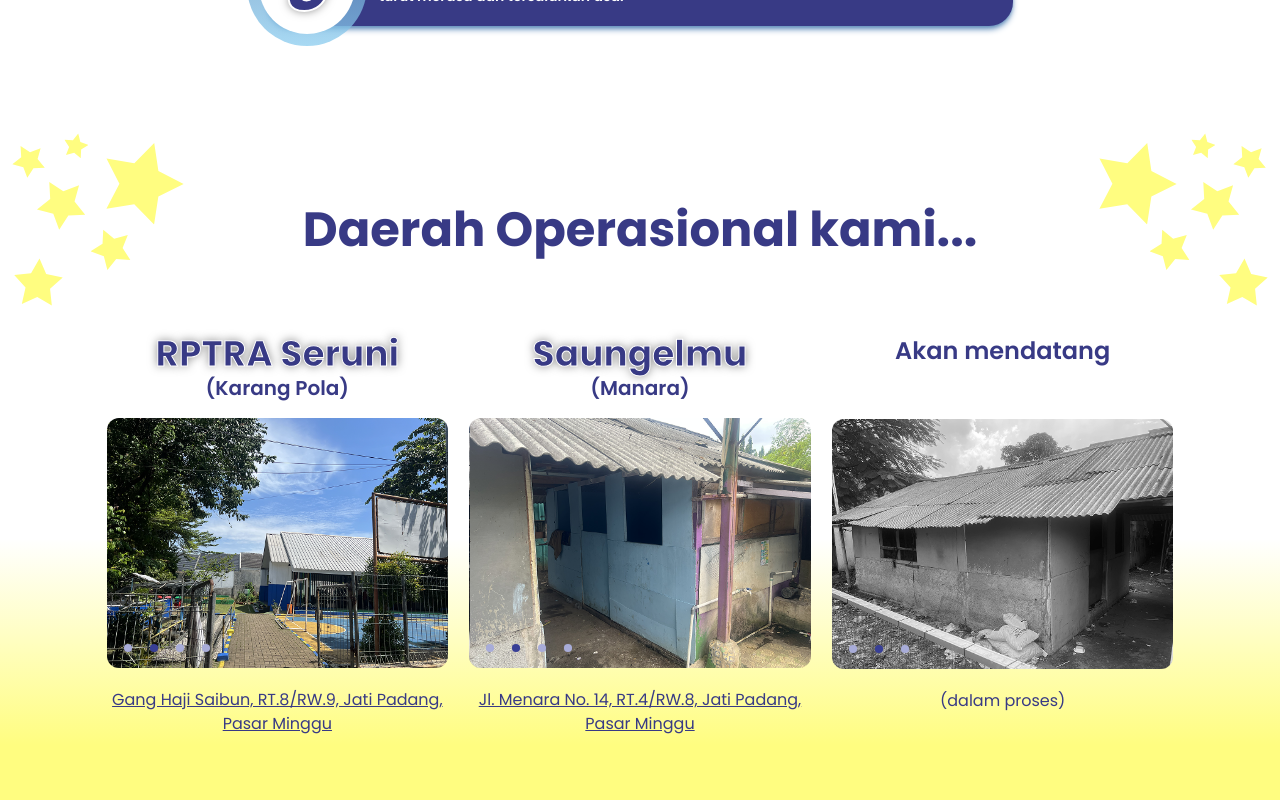
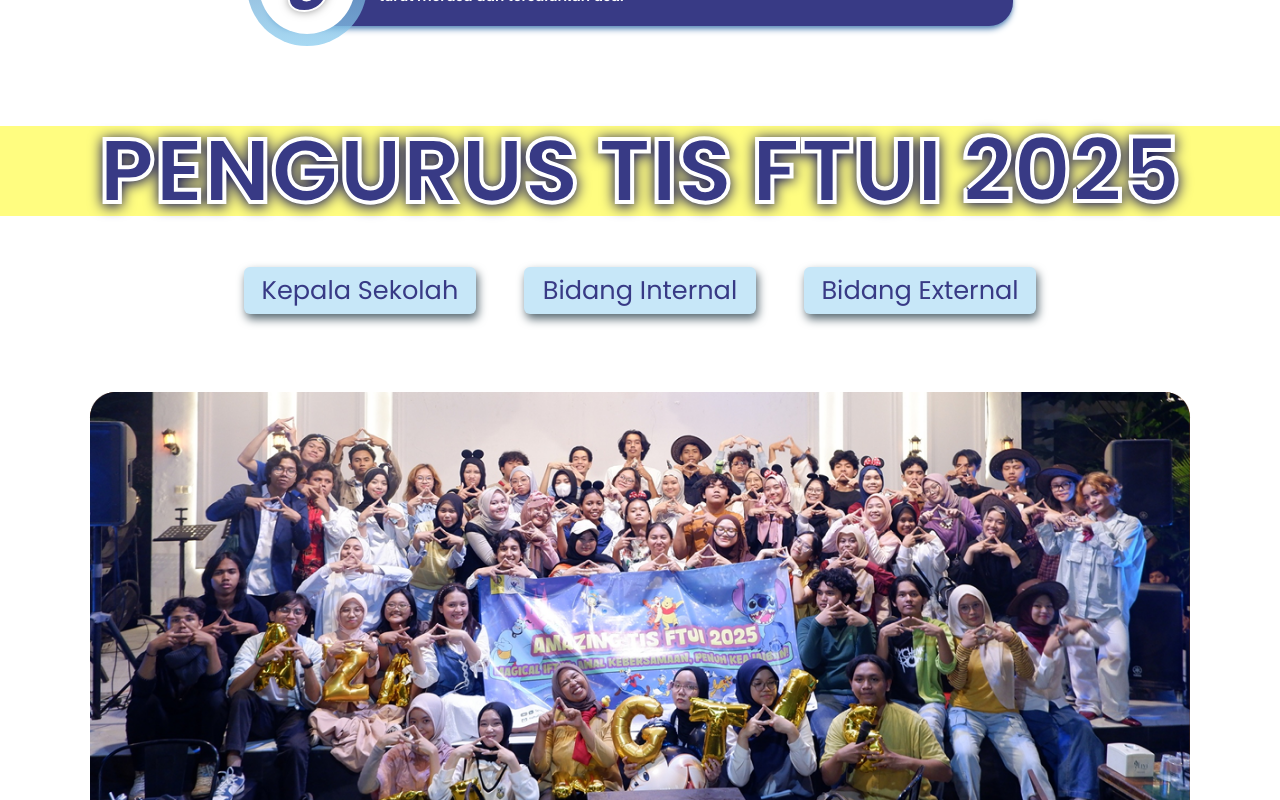
Before and after one commit to EXERCISE-FTUI/TISxExercise-2025, a Next.js app: page / in a window 1280 px wide. Shown: the part 2000-2800 px from the top of the page. Built offline with nearby package versions, Linux system fonts and the light colour scheme.

Commit message:
minor fixes

```diff
--- a/package.json
+++ b/package.json
@@ -21,8 +21,8 @@
     "@eslint/eslintrc": "^3",
     "@tailwindcss/postcss": "^4.1.5",
     "@types/node": "^20",
-    "@types/react": "^19",
-    "@types/react-dom": "^19",
+    "@types/react": "^19.1.6",
+    "@types/react-dom": "^19.1.5",
     "autoprefixer": "^10.4.21",
     "eslint": "^9",
     "eslint-config-next": "15.3.1",
--- a/src/app/page.tsx
+++ b/src/app/page.tsx
@@ -1,4 +1,4 @@
-import React from "react";
+"use client";
 import Hero from '@/sections/Hero/Hero'
 import WhatIsTIS from '@/sections/WhatIsTIS/WhatIsTIS';
 import Values from '@/sections/Values/Values';
@@ -8,8 +8,7 @@
 import Staffs from '@/sections/Staffs/Staffs';
 import Gallery from '@/sections/Gallery/Gallery';
 import History from '@/sections/HistoryTIS/History';
-
-const page = () => {
+const Page = () => {
   return (
     <div className="w-full min-h-screen flex flex-col ">
       <Hero/>
@@ -17,12 +16,11 @@
       <Values/>
       <Vision/>
       <Mission/>
-      <OperationalRegion/>
+      {/* <OperationalRegion/> */}
       <Staffs/>
       <Gallery/>
       <History/>
     </div>
   );
 };
-
-export default page;
+export default Page;
```
Also changed, not shown: 1 other file (tests, documents, lock files or other folders).
